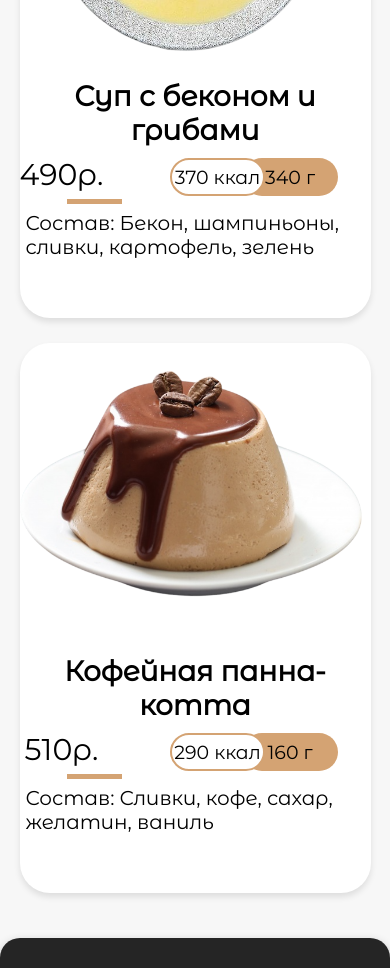
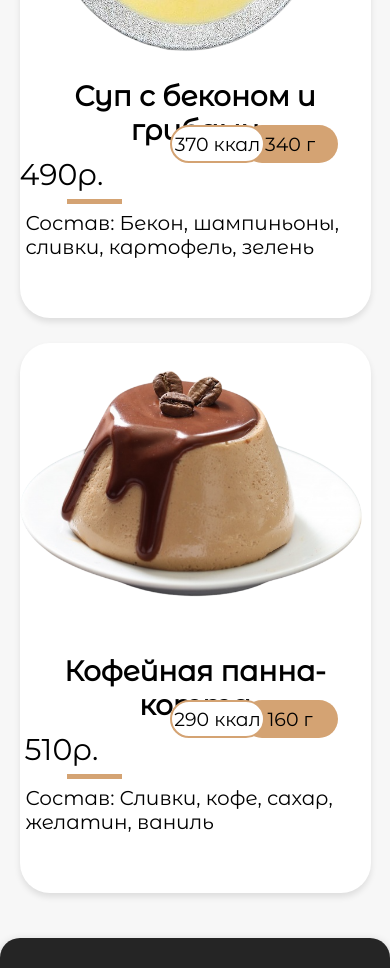
Before and after one commit to Medoriora/Sapore, a website: page public/index.html in a window 390 px wide. Shown: the part 2800-3768 px from the top of the page. Drawn offline with nearby package versions, Linux system fonts and the light colour scheme.

```diff
--- a/public/assets/style/style.css
+++ b/public/assets/style/style.css
@@ -820,7 +820,7 @@
     width: 95px; /* Уменьшаем ширину */
     height: 38px; /* Уменьшаем высоту */
     font-size: 19px; /* Уменьшаем размер текста */
-    margin-top: 390px;
+    margin-top: 357px;
   }
 
 
```
